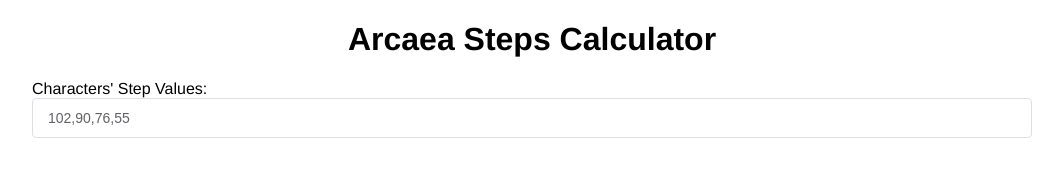
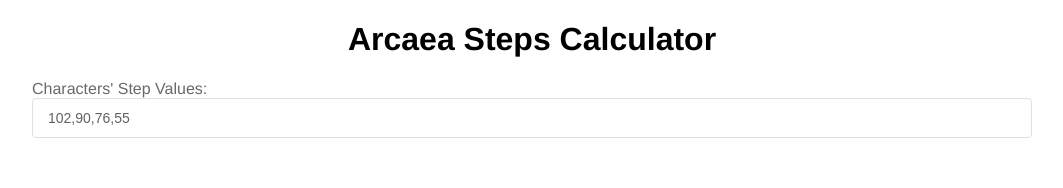
Before and after one commit to HyDevelop/ArcaeaStepsCalculator, a Vue app: page / in a window 1280 px wide. Shown: the top 188 px of the page, without its empty margins (108-1171 px from the left). Built offline with nearby package versions, Linux system fonts and the light colour scheme.

Commit message:
[S] Lighten label color

```diff
--- a/src/app/App.vue
+++ b/src/app/App.vue
@@ -31,6 +31,7 @@
         .settings
         {
             text-align: left;
+            color: dimgray;
         }
     }
 </style>
```
